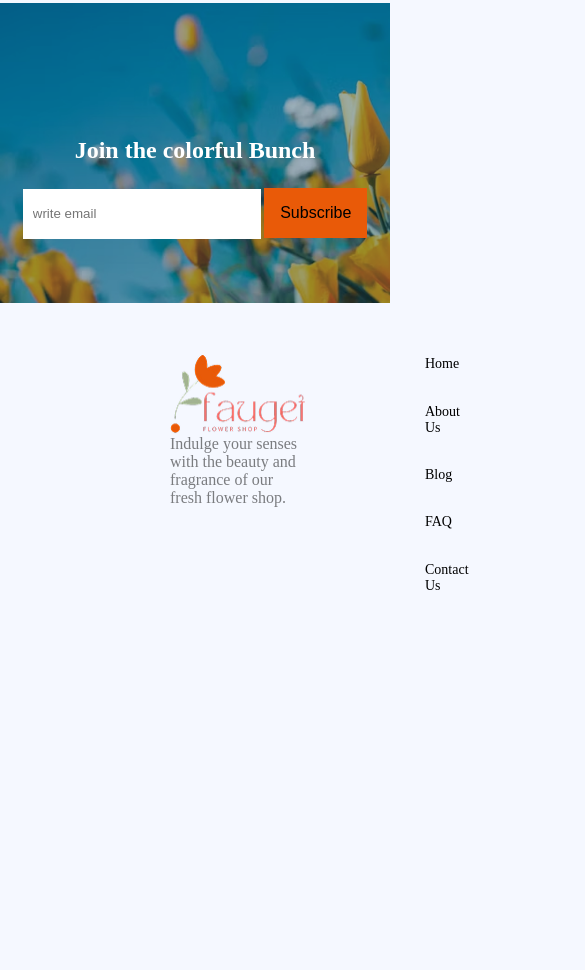
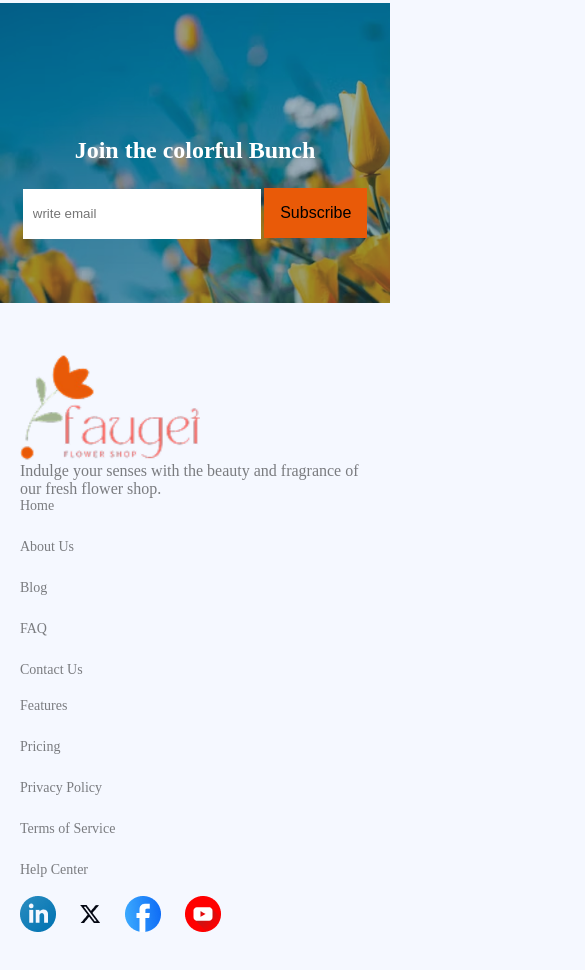
Before and after one commit to mahinwhy/Assign-2, a plain HTML site: page index.html in a window 390 px wide. Shown: the part 3949-4919 px from the top of the page, 585 px wide, since content can reach past the window. Before the commit the page ends 4596 px from the top, so only its background shows below. Drawn offline with Linux system fonts and the light colour scheme.

Commit message:
footer for mobile

```diff
--- a/css/style.css
+++ b/css/style.css
@@ -555,4 +555,28 @@ footer{
         width: 103px;
     }
 
+    /* footer */
+
+    footer{
+        margin: 50px 20px;
+        flex-direction: column;
+        text-align: left;
+        gap: 0;
+    }
+
+    .footer_txt{
+        display: flex;
+        flex-direction: column;
+        width: auto;
+    }
+
+    .footer_txt img{
+        width: 180px;
+        height: 109px;
+    }
+
+    .links_grid2{
+        margin: 20px 0;
+    }
+
 }
--- a/index.html
+++ b/index.html
@@ -191,19 +191,19 @@
         </div>
 
         <div class="links_grid1">
-            <a href="https://www.google.com/" class="normaltext3">Home</a>
-            <a href="https://www.google.com/" class="normaltext3">About Us</a>
-            <a href="https://www.google.com/" class="normaltext3">Blog</a>
-            <a href="https://www.google.com/" class="normaltext3">FAQ</a>
-            <a href="https://www.google.com/" class="normaltext3">Contact Us</a>
+            <a href="https://www.google.com/" class="normaltext1">Home</a>
+            <a href="https://www.google.com/" class="normaltext1">About Us</a>
+            <a href="https://www.google.com/" class="normaltext1">Blog</a>
+            <a href="https://www.google.com/" class="normaltext1">FAQ</a>
+            <a href="https://www.google.com/" class="normaltext1">Contact Us</a>
         </div>
 
         <div class="links_grid2">
-            <a href="https://www.google.com/" class="normaltext3">Features</a>
-            <a href="https://www.google.com/" class="normaltext3">Pricing</a>
-            <a href="https://www.google.com/" class="normaltext3">Privacy Policy</a>
-            <a href="https://www.google.com/" class="normaltext3">Terms of Service</a>
-            <a href="https://www.google.com/" class="normaltext3">Help Center</a>
+            <a href="https://www.google.com/" class="normaltext1">Features</a>
+            <a href="https://www.google.com/" class="normaltext1">Pricing</a>
+            <a href="https://www.google.com/" class="normaltext1">Privacy Policy</a>
+            <a href="https://www.google.com/" class="normaltext1">Terms of Service</a>
+            <a href="https://www.google.com/" class="normaltext1">Help Center</a>
         </div>
 
         <div class="social_grid">
```
